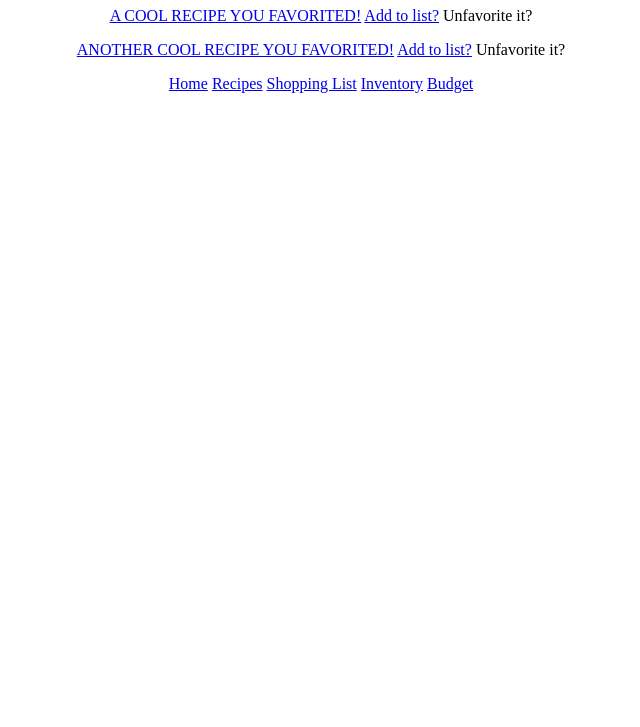
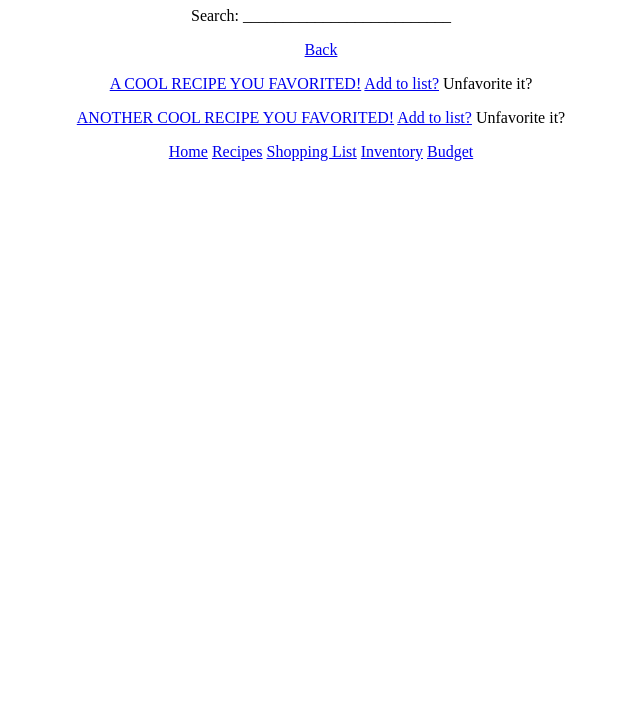
Before and after one commit to lampridiforme/COGS120AppA4, a plain HTML site: page recipeFavorites.html in a window 1280 px wide. Shown: the part 73-800 px from the top of the page, without its empty margins (319-959 px from the left). Drawn offline with Linux system fonts and the light colour scheme.

Commit message:
Pressing back leads to prev page

```diff
--- a/recipeFavorites.html
+++ b/recipeFavorites.html
@@ -6,6 +6,12 @@
   </head>
   <body style="text-align: center;">
   	<h1>Favorite Recipes</h1>
+    <p>
+      Search: __________________________
+    </p>
+    <p>
+      <a href="./recipes.html">Back</a>
+    </p>
   	<p>
   		<a href="./recipeDetail.html">A COOL RECIPE YOU FAVORITED!</a>
       <a href="./calendarAddList.html">Add to list?</a>
```
Also changed, not shown: recipeAddList.html (+1 -1 lines).
